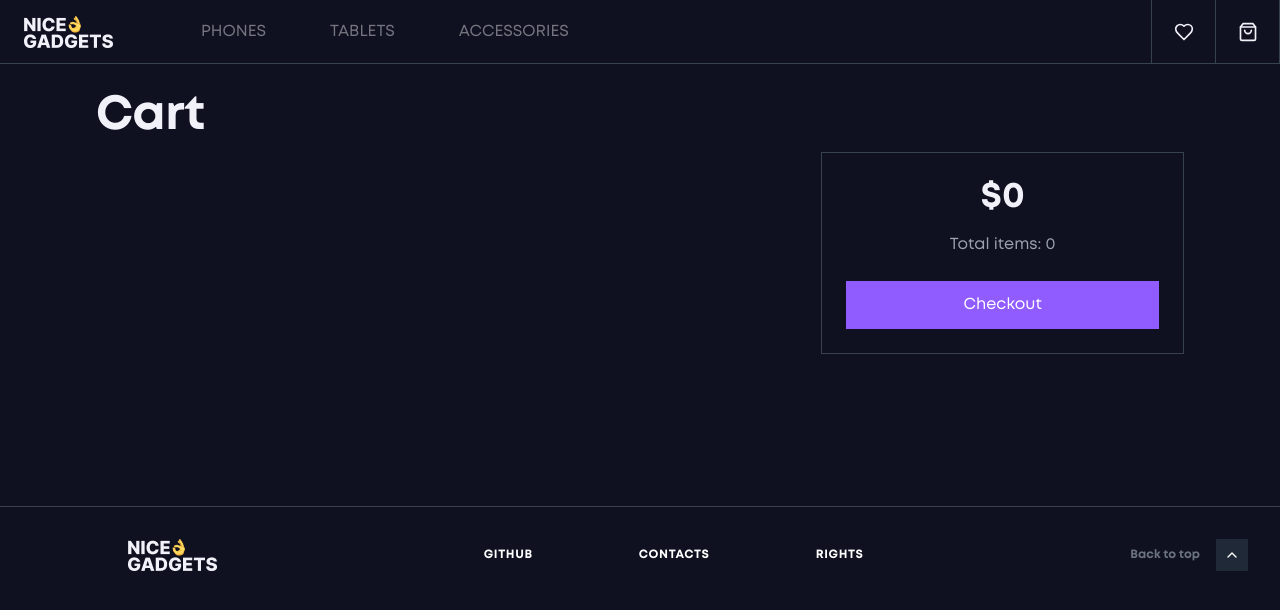
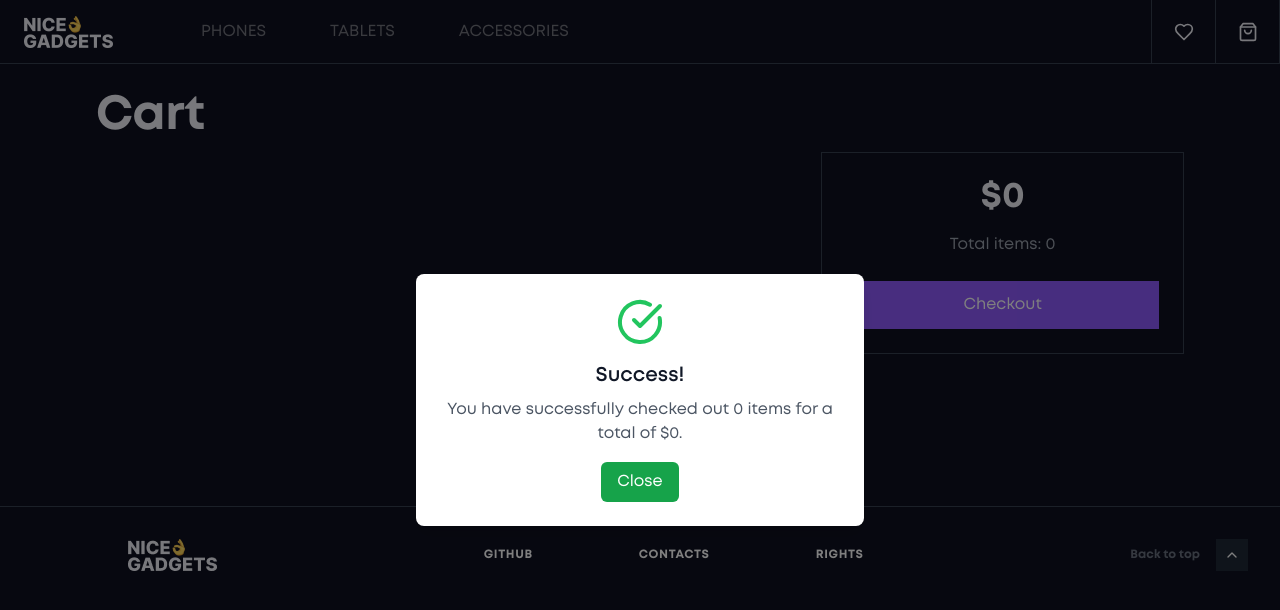
Before and after one commit to fs-oct24-tigers/catalog-frontend, a React (Vite) app: page /cart in a window 1280 px wide. Both pictures are taken after a click on the button "Checkout". Shown: the top 610 px of the page. Built offline with nearby package versions, Linux system fonts and the light colour scheme.

Commit message:
implemented modal success

```diff
--- a/src/components/Cart/CartTotal.tsx
+++ b/src/components/Cart/CartTotal.tsx
@@ -1,8 +1,10 @@
 import { useAppSelector } from '@/app/hooks';
-import React from 'react';
+import React, { useState } from 'react';
+import { ModalSuccess } from '../ModalSuccess/ModalSuccess';
 
 const CartTotal: React.FC = () => {
   const cartProducts = useAppSelector((state) => state.cart);
+  const [isModalOpen, setIsModalOpen] = useState(false);
 
   const totalPrice = cartProducts.reduce(
     (acc, product) =>
@@ -16,15 +18,32 @@ const CartTotal: React.FC = () => {
     0,
   );
 
+  const handleCheckout = () => {
+    setIsModalOpen(true);
+  };
+
+  const handleCloseModal = () => {
+    setIsModalOpen(false);
+  };
+
   return (
     <div className="flex flex-col mt-6 lg:mt-0 lg:w-1/3 bg-pageBg border border-gray-700 p-6">
       <h1 className="self-center text-4xl font-bold">${totalPrice}</h1>
       <p className="self-center mt-4 text-gray-400">
         Total items: {totalItems}
       </p>
-      <button className="mt-6 h-[48px] w-full bg-btnPrimary hover:bg-btnHover text-white py-2 px-4">
+      <button
+        onClick={handleCheckout}
+        className="mt-6 h-[48px] w-full bg-btnPrimary hover:bg-btnHover text-white py-2 px-4"
+      >
         Checkout
       </button>
+
+      <ModalSuccess
+        isOpen={isModalOpen}
+        onClose={handleCloseModal}
+        message={`You have successfully checked out ${totalItems} items for a total of $${totalPrice}.`}
+      />
     </div>
   );
 };
--- /dev/null
+++ b/src/components/ModalSuccess/Modal.tsx
@@ -0,0 +1,51 @@
+import React, { useEffect, useRef } from 'react';
+
+interface ModalProps {
+  isOpen: boolean;
+  onClose: () => void;
+  children: React.ReactNode;
+}
+
+export const Modal: React.FC<ModalProps> = ({ isOpen, onClose, children }) => {
+  const modalRef = useRef<HTMLDivElement>(null);
+
+  useEffect(() => {
+    const handleEscape = (event: KeyboardEvent) => {
+      if (event.key === 'Escape') {
+        onClose();
+      }
+    };
+
+    if (isOpen) {
+      document.addEventListener('keydown', handleEscape);
+      document.body.style.overflow = 'hidden';
+    }
+
+    return () => {
+      document.removeEventListener('keydown', handleEscape);
+      document.body.style.overflow = 'unset';
+    };
+  }, [isOpen, onClose]);
+
+  useEffect(() => {
+    if (isOpen) {
+      modalRef.current?.focus();
+    }
+  }, [isOpen]);
+
+  if (!isOpen) return null;
+
+  return (
+    <div className="fixed inset-0 z-50 flex items-center justify-center p-4 bg-black bg-opacity-50">
+      <div
+        ref={modalRef}
+        className="relative w-full max-w-md bg-white rounded-lg shadow-lg"
+        role="dialog"
+        aria-modal="true"
+        tabIndex={-1}
+      >
+        <div className="p-6">{children}</div>
+      </div>
+    </div>
+  );
+};
--- /dev/null
+++ b/src/components/ModalSuccess/ModalSuccess.tsx
@@ -0,0 +1,31 @@
+import React from 'react';
+import { Modal } from './Modal';
+import { CheckCircle } from 'lucide-react';
+
+interface ModalSuccessProps {
+  isOpen: boolean;
+  onClose: () => void;
+  message: string;
+}
+
+export const ModalSuccess: React.FC<ModalSuccessProps> = ({
+  isOpen,
+  onClose,
+  message,
+}) => {
+  return (
+    <Modal isOpen={isOpen} onClose={onClose}>
+      <div className="text-center">
+        <CheckCircle className="mx-auto mb-4 h-12 w-12 text-green-500" />
+        <h2 className="mb-2 text-xl font-semibold text-gray-900">Success!</h2>
+        <p className="mb-4 text-gray-600">{message}</p>
+        <button
+          onClick={onClose}
+          className="inline-flex items-center px-4 py-2 bg-green-600 text-white font-medium rounded-md hover:bg-green-700 focus:outline-none focus:ring-2 focus:ring-offset-2 focus:ring-green-500"
+        >
+          Close
+        </button>
+      </div>
+    </Modal>
+  );
+};
```
